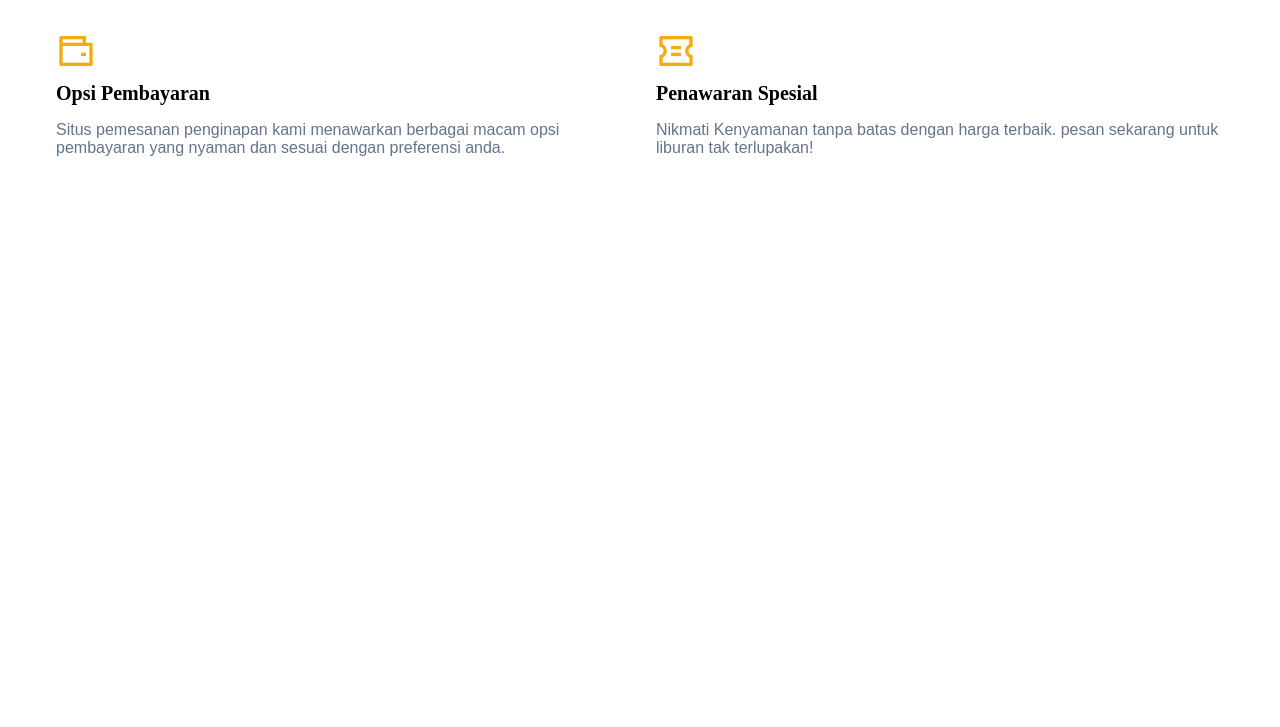
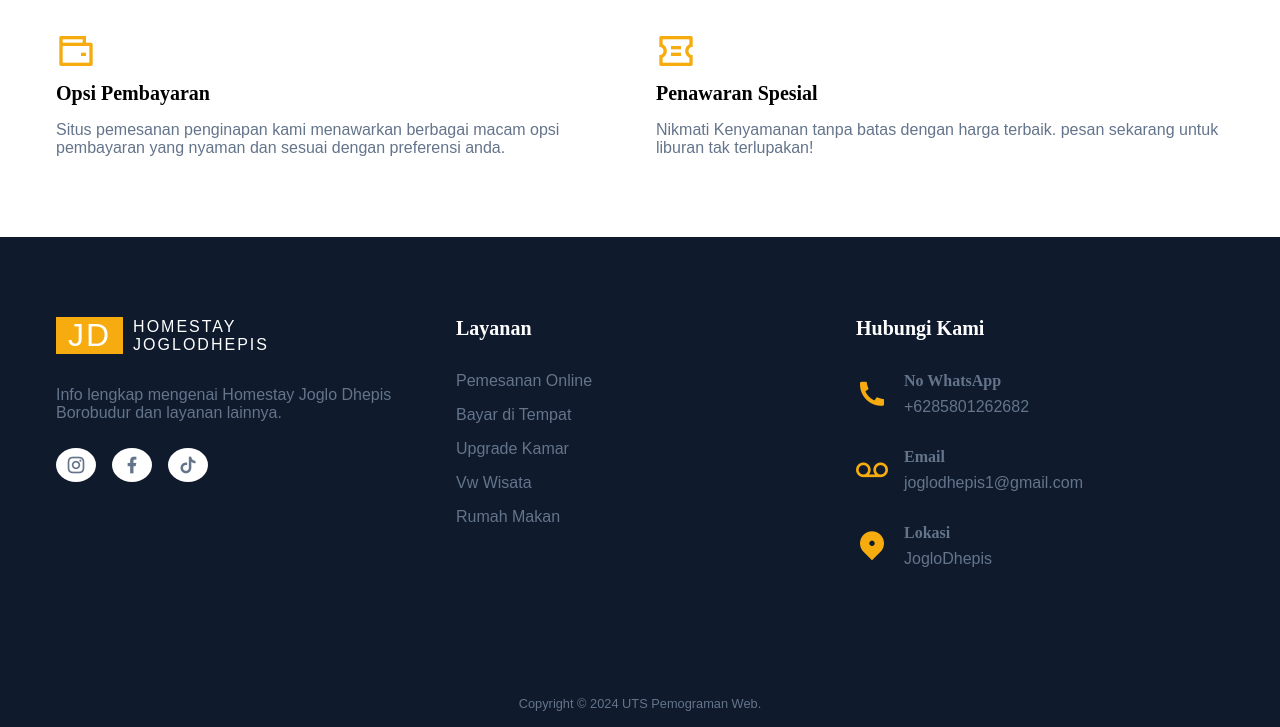
Before and after one commit to pradiptadewan/UTS-PEMOGRAMAN-WEB, a PHP site: page / in a window 1280 px wide. Shown: the part 2894-3621 px from the top of the page. Before the commit the page ends 3050 px from the top, so only its background shows below. Run offline with PHP 8.4, Linux system fonts and the light colour scheme.

Commit message:
footer done, kurang Map

```diff
--- a/index.html
+++ b/index.html
@@ -1,9 +1,10 @@
 <!DOCTYPE html>
 <html lang="en">
+
 <head>
   <meta charset="UTF-8" />
   <meta name="viewport" content="width=device-width, initial-scale=1.0" />
-    <link href="https://cdn.jsdelivr.net/npm/remixicon@3.5.0/fonts/remixicon.css" rel="stylesheet"/>
+  <link href="https://cdn.jsdelivr.net/npm/remixicon@3.5.0/fonts/remixicon.css" rel="stylesheet" />
   <link rel="stylesheet" href="style.css" />
   <title>Homestay Joglo Dhepis</title>
 </head>
@@ -14,7 +15,7 @@
       <div class="nav__header">
         <div class="logo nav__logo">
           <div>JD</div>
-            <span>HOMESTAY<br/>JOGLODHEPIS</span>
+          <span>HOMESTAY<br />JOGLODHEPIS</span>
           <div></div>
           <i class="ri-star-fill"></i>
           <i class="ri-star-fill"></i>
@@ -90,7 +91,8 @@
         <h2 class="section__header"></h2>
         <p class="section__description">
           Mari jelajahi kemewahan di penginapan kami, tempat kenyamanan dan keindahan bersatu.
-            Di sini, Anda akan menemukan pengalaman yang tak terlupakan, di mana setiap sudut memancarkan keanggunan dan keindahan.
+          Di sini, Anda akan menemukan pengalaman yang tak terlupakan, di mana setiap sudut memancarkan keanggunan dan
+          keindahan.
           Sambutlah perjalanan Anda ke tempat yang penuh pemandangan indah di penginapan kami.
         </p>
         <button class="btn">Booking Sekarang</button>
@@ -191,3 +193,79 @@
     </div>
   </div>
 </section>
+
+
+<!-- Maps -->
+
+
+
+
+
+
+<!-- Footer -->
+<footer class="footer">
+  <div class="section__container footer__container">
+    <div class="footer__col">
+      <div class="logo footer__logo">
+        <div>JD</div>
+        <span>HOMESTAY<br />JOGLODHEPIS</span>
+      </div>
+      <p class="section__description">
+        Info lengkap mengenai Homestay Joglo Dhepis Borobudur dan layanan lainnya.
+      </p>
+      <ul class="footer__socials">
+        <li>
+          <a href="https://www.instagram.com/joglodhepis_homestayandresto?igsh=eGhyMXBhdXBubGFw" target="_blank"><i
+              class="ri-instagram-line"></i></a>
+        </li>
+        <li>
+          <a href="https://www.facebook.com/share/rpqX8WnG8cN3JFFe/?mibextid=LQQJ4d" target="_blank"><i
+              class="ri-facebook-fill"></i></a>
+        </li>
+        <li>
+          <a href="https://www.tiktok.com/@joglodhepis_resto?_t=8mEhpPxgrNR&_r=1" target="_blank"><i
+              class="ri-tiktok-fill"></i></a>
+        </li>
+      </ul>
+    </div>
+    <div class="footer__col">
+      <h4>Layanan</h4>
+      <div class="footer__links">
+        <li><a href="#">Pemesanan Online</a></li>
+        <li><a href="#">Bayar di Tempat</a></li>
+        <li><a href="#">Upgrade Kamar</a></li>
+        <li><a href="#">Vw Wisata</a></li>
+        <li><a href="#">Rumah Makan</a></li>
+      </div>
+    </div>
+    <div class="footer__col">
+      <h4>Hubungi Kami</h4>
+      <div class="footer__links">
+        <li>
+          <span><i class="ri-phone-fill"></i></span>
+          <div>
+            <h5><a href="https://wa.me/6285801262682" target="_blank">No WhatsApp</a></h5>
+            <p><a href="https://wa.me/6285801262682" target="_blank">+6285801262682</a></p>
+          </div>
+        </li>
+        <li>
+          <span><i class="ri-record-mail-line"></i></span>
+          <div>
+            <h5> <a href="http://joglodhepis1@gmail.com" target="_blank">Email</a></h5>
+            <p><a href="http://joglodhepis1@gmail.com" target="_blank">joglodhepis1@gmail.com</a></p>
+          </div>
+        </li>
+        <li>
+          <span><i class="ri-map-pin-2-fill"></i></span>
+          <div>
+            <h5><a href="https://maps.app.goo.gl/h17vUUFymQJuC1gM7?g_st=ic" target="_blank">Lokasi</a></h5>
+            <p><a href="https://maps.app.goo.gl/h17vUUFymQJuC1gM7?g_st=ic" target="_blank">JogloDhepis</a></p>
+          </div>
+        </li>
+      </div>
+    </div>
+  </div>
+  <div class="footer__bar">
+    Copyright © 2024 UTS Pemograman Web.
+  </div>
+</footer>
--- a/style.css
+++ b/style.css
@@ -341,11 +341,14 @@ nav {
   }
 
   .footer__container {
-    grid-template-columns: repeat(2, 1fr);
+    grid-template-columns: repeat(3, 1fr);
   }
 
-  .footer__col:first-child {
-    grid-column: 1/3;
+  /* .footer__col:first-child {
+    grid-column: 1;
+  } */
+  .footer__col {
+    grid-column: auto
   }
 }
 
@@ -540,3 +543,100 @@ img {
 .feature__card p {
   color: var(--text-light);
 }
+
+.footer {
+  background-color: var(--primary-color);
+}
+
+.footer__container {
+  display: grid;
+  gap: 4rem 2rem;
+}
+
+.footer__logo {
+  margin-bottom: 2rem;
+  color: var(--white);
+}
+
+.footer__logo div {
+  background-color: var(--secondary-color);
+}
+
+.footer__socials {
+  list-style: none;
+  margin-top: 2rem;
+  display: flex;
+  align-items: center;
+  gap: 1rem;
+}
+
+.footer__socials a {
+  padding: 6px 10px;
+  font-size: 1.25rem;
+  color: var(--text-light);
+  background-color: var(--white);
+  border-radius: 100%;
+  cursor: pointer;
+  transition: 0.3s;
+}
+
+.footer__socials a:hover {
+  color: var(--white);
+  background-color: var(--secondary-color);
+}
+
+.footer__col h4 {
+  margin-bottom: 2rem;
+  font-size: 1.25rem;
+  font-weight: 800;
+  font-family: var(--header-font);
+  color: var(--white);
+}
+
+.footer__links {
+  list-style: none;
+}
+
+.footer__links li {
+  margin-bottom: 1rem;
+  display: flex;
+  align-items: center;
+  gap: 1rem;
+}
+
+.footer__links a {
+  color: var(--text-light);
+  transition: 0.3s;
+}
+
+.footer__links a:hover {
+  color: var(--secondary-color);
+}
+
+.footer__col:last-child .footer__links li {
+  margin-bottom: 2rem;
+}
+
+.footer__links span {
+  font-size: 2rem;
+  color: var(--secondary-color);
+}
+
+.footer__links h5 {
+  margin-bottom: 0.5rem;
+  font-size: 1rem;
+  font-weight: 800;
+  font-family: var(--header-font);
+  color: var(--white);
+}
+
+.footer__links p {
+  color: var(--text-light);
+}
+
+.footer__bar {
+  padding: 1rem;
+  font-size: 0.8rem;
+  color: var(--text-light);
+  text-align: center;
+}
```
Lines whose indentation alone changed are shown as unchanged.
